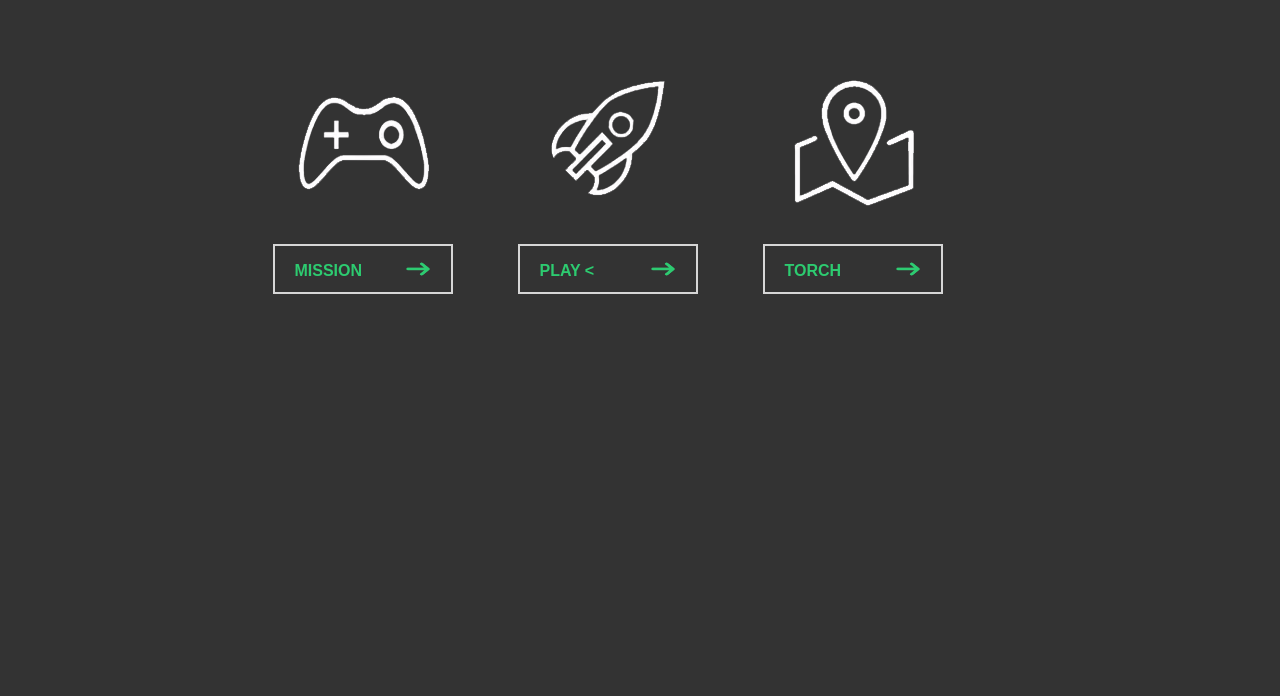
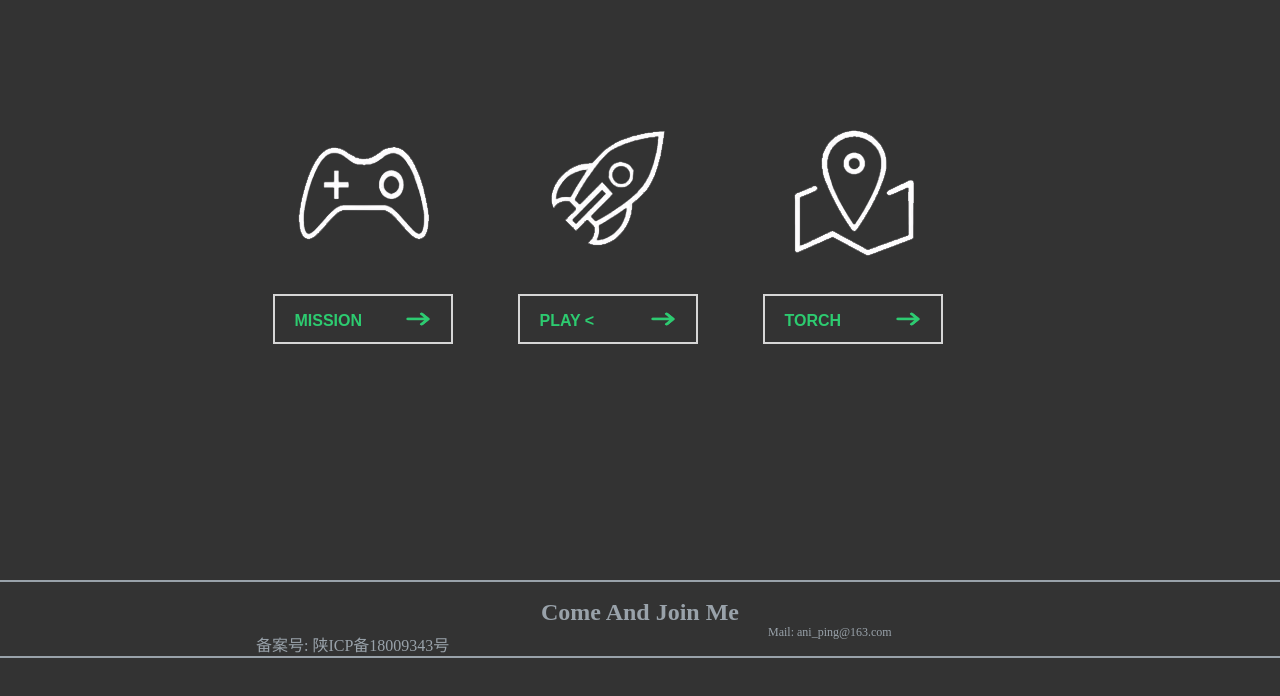
Before and after one commit to aniping/myWeb, a plain HTML site: page index.html in a window 1280 px wide. Drawn offline with Linux system fonts and the light colour scheme.

Commit message:
Add the footerWrap to index.html

```diff
--- a/css/style.css
+++ b/css/style.css
@@ -9,9 +9,10 @@ body{
 }
 
 .box{
+
 	width: 800px;
 	height: 280px;
-	margin: 50px auto;
+	margin: 100px auto;
 }
 
 .box .link{
@@ -142,3 +143,34 @@ body{
 	right: -2px;
 	top: -150%;
 }
+
+/* 页底啊 */
+.footerWrap{
+	margin-top: 200px;
+	height: 80px;
+}
+.foot-line{
+	height: 2px;
+	background-color: #99a2aa;
+}
+p.fw{
+	text-align: center;
+	line-height: 60px;
+	margin-bottom: -20px;
+	color: #99a2aa;
+}
+p.myinf{
+	font-size: 12px;
+	position: relative;
+	left: 60%;
+	width: 200px;
+	line-height: 20px;
+	color: #99a2aa;
+	margin-bottom: -10px;
+}
+p.beian{
+	color: #99a2aa;
+	position: relative;
+	left: 20%;
+	width: 250px;
+}
--- a/index.html
+++ b/index.html
@@ -2,11 +2,12 @@
 <html lang="en">
 <head>
 	<meta charset="UTF-8">
-	<title>MyGoast</title>
+	<title>Welcome To Ani's Hub</title>
 	<link rel="stylesheet" type="text/css" href="css/style.css">
 
 </head>
 <body>
+	<!-- 主体啊 -->
 	<div class="box">
 		<div class="link link-miss">
 			<span class="icon"></span>
@@ -39,7 +40,21 @@
 				TORCH
 			</a>
 		</div>
+	</div>
+	<!-- 主体啊 -->
 
+
+	<!-- 页底 -->
+	<div class="footerWrap">
+  		<div class="foot-word">
+  			<div class="foot-line"></div>
+		    <h2><p class="fw">Come And Join Me</p></h2>
+			<p class="myinf">Mail: ani_ping@163.com</p>
+			<p class="beian">备案号: 陕ICP备18009343号</p>
+  		</div>
+  		<div class="foot-line"></div>
 	</div>
+	<!-- 页底 -->
+
 </body>
 </html>
```
Also changed, not shown: upload.txt (added).
